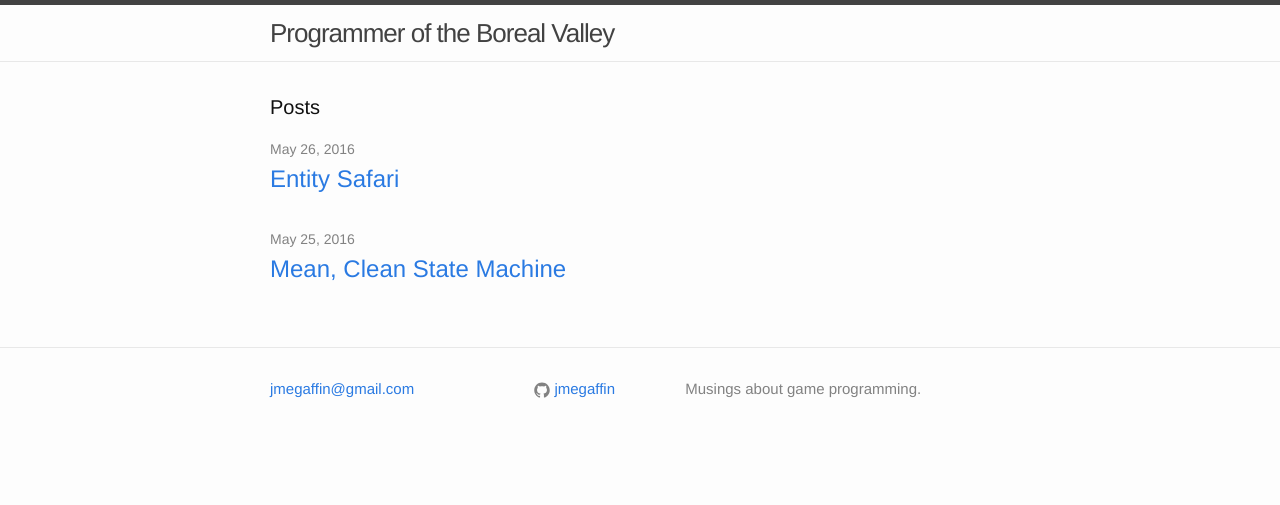
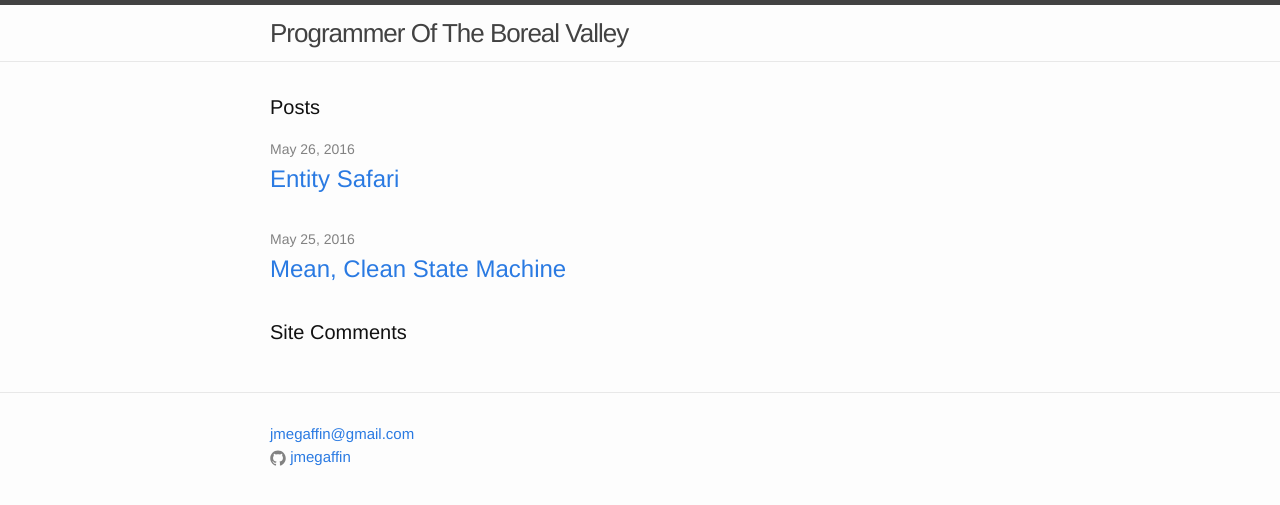
Before and after one commit to jmegaf/jmegaf.github.io, a Jekyll site: the page built from index.html, in a window 1280 px wide. Shown: the top 505 px of the page. Built offline with Jekyll 4.4.1, drawn with Linux system fonts in a browser that asks for light colours; comment, search, counter and statistics services are not loaded.

Commit message:
Tweak layout

```diff
--- a/_config.yml
+++ b/_config.yml
@@ -1,5 +1,4 @@
-description: Musings about game programming.
 email: jmegaffin@gmail.com
 github_username: jmegaffin
-title: Programmer of the Boreal Valley
+title: Programmer Of The Boreal Valley
 url: http://boreal.aggydaggy.com
--- a/_includes/footer.html
+++ b/_includes/footer.html
@@ -9,10 +9,15 @@
         <ul class="contact-list">
           <!-- <li>{{ site.title }}</li> -->
           <li><a href="mailto:{{ site.email }}">{{ site.email }}</a></li>
+          {% if site.github_username %}
+          <li>
+            {% include icon-github.html username=site.github_username %}
+          </li>
+          {% endif %}
         </ul>
       </div>
 
-      <div class="footer-col footer-col-2">
+      <!-- <div class="footer-col footer-col-3">
         <ul class="social-media-list">
           {% if site.github_username %}
           <li>
@@ -26,11 +31,11 @@
           </li>
           {% endif %}
         </ul>
-      </div>
+      </div> -->
 
-      <div class="footer-col footer-col-3">
+      <!-- <div class="footer-col footer-col-3">
         <p>{{ site.description }}</p>
-      </div>
+      </div> -->
     </div>
 
   </div>
--- a/_layouts/post.html
+++ b/_layouts/post.html
@@ -11,6 +11,8 @@ layout: default
   <div class="post-content" itemprop="articleBody">
     {{ content }}
   </div>
+
+  <h1 class="page-heading">Post Comments</h1>
 
   <div id="disqus_thread"></div>
 	<script>
--- a/index.html
+++ b/index.html
@@ -18,6 +18,29 @@ layout: default
     {% endfor %}
   </ul>
 
+  <h1 class="page-heading">Site Comments</h1>
+
+  <div id="disqus_thread"></div>
+  <script>
+      /**
+       *  RECOMMENDED CONFIGURATION VARIABLES: EDIT AND UNCOMMENT THE SECTION BELOW TO INSERT DYNAMIC VALUES FROM YOUR PLATFORM OR CMS.
+       *  LEARN WHY DEFINING THESE VARIABLES IS IMPORTANT: https://disqus.com/admin/universalcode/#configuration-variables
+       */
+      var disqus_config = function () {
+          this.page.url = "{{ site.url }}{{ page.url }}";
+          this.page.identifier = "0";
+      };
+      (function() {  // DON'T EDIT BELOW THIS LINE
+          var d = document, s = d.createElement('script');
+
+          s.src = '//borealaggydaggy.disqus.com/embed.js';
+
+          s.setAttribute('data-timestamp', +new Date());
+          (d.head || d.body).appendChild(s);
+      })();
+  </script>
+  <noscript>Please enable JavaScript to view the <a href="https://disqus.com/?ref_noscript" rel="nofollow">comments powered by Disqus.</a></noscript>
+
   <!-- <p class="rss-subscribe">subscribe <a href="{{ "/feed.xml" | prepend: site.baseurl }}">via RSS</a></p> -->
 
 </div>
```
